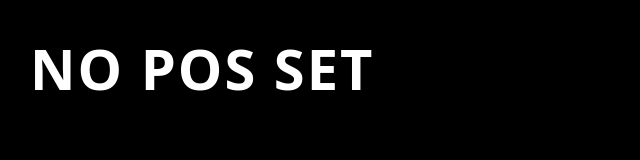
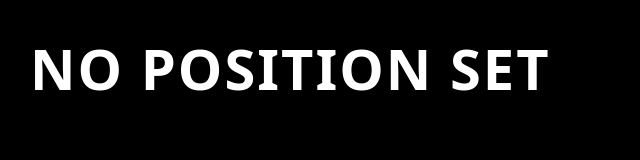
Before and after one commit to Grill31/Stage-Cue-Light-System, a plain HTML site: page user.html in a window 1280 px wide. Shown: the whole page, without its empty margins (0-640 px from the left). Drawn offline with nearby package versions, Linux system fonts and the light colour scheme.

Commit message:
Update title and text in user.html

```diff
--- a/user.html
+++ b/user.html
@@ -3,7 +3,7 @@
 <head>
 <meta charset="UTF-8">
 <meta name="viewport" content="width=device-width, initial-scale=1.0">
-<title>Crew Cue Station</title>
+<title>Cue Station</title>
 <script src="https://cdn.jsdelivr.net/npm/@supabase/supabase-js@2"></script>
 <style>
 body {
@@ -232,7 +232,7 @@ async function syncDataFromDatabase() {
 async function initStation() {
   const title = document.getElementById('position-tag');
   if (!hash) {
-    title.innerText = "NO POS SET";
+    title.innerText = "NO POSITION SET";
     return;
   }
   title.innerText = hash;
@@ -255,7 +255,7 @@ async function initStation() {
     ).subscribe();
 
   // Safety Engine Fallback Loop (1000ms)
-  setInterval(syncDataFromDatabase, 1000);
+  setInterval(syncDataFromDatabase, 300);
 }
 
 function updateContingencyUI(stateValue) {
```
